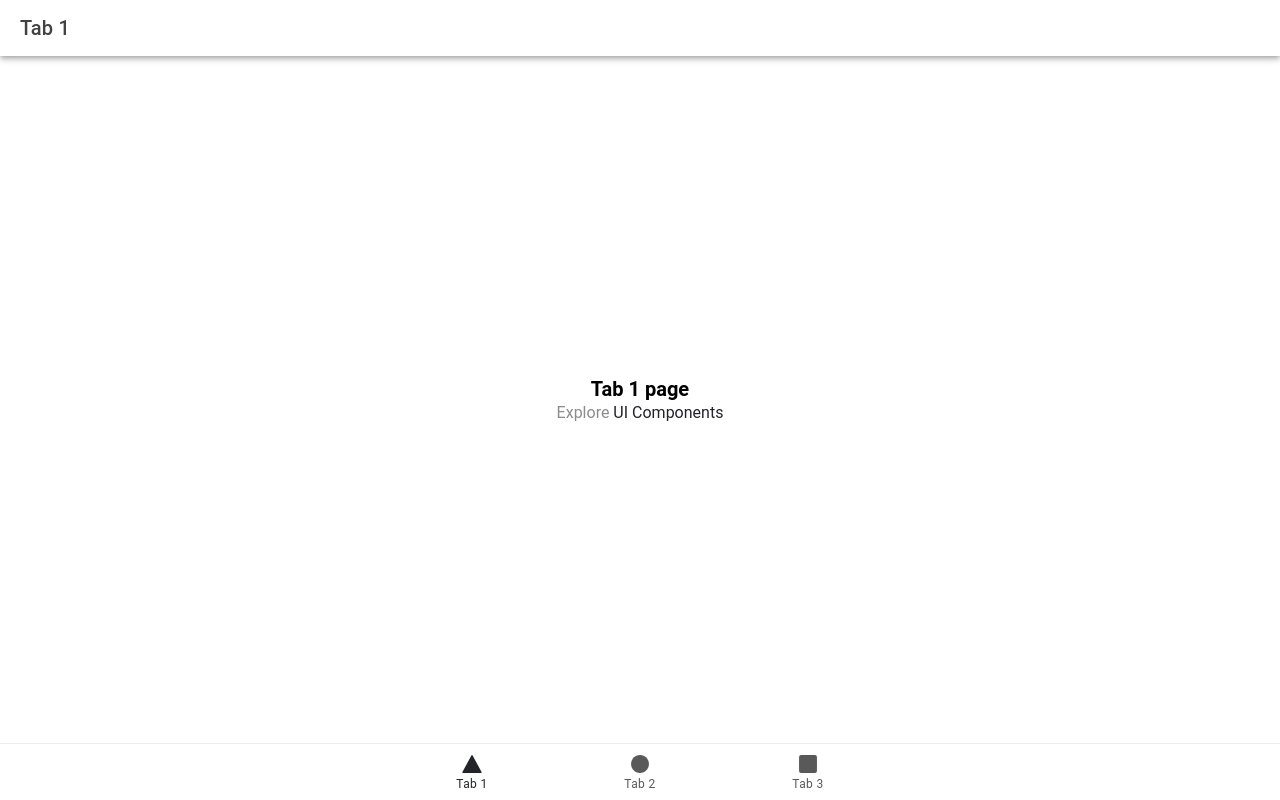
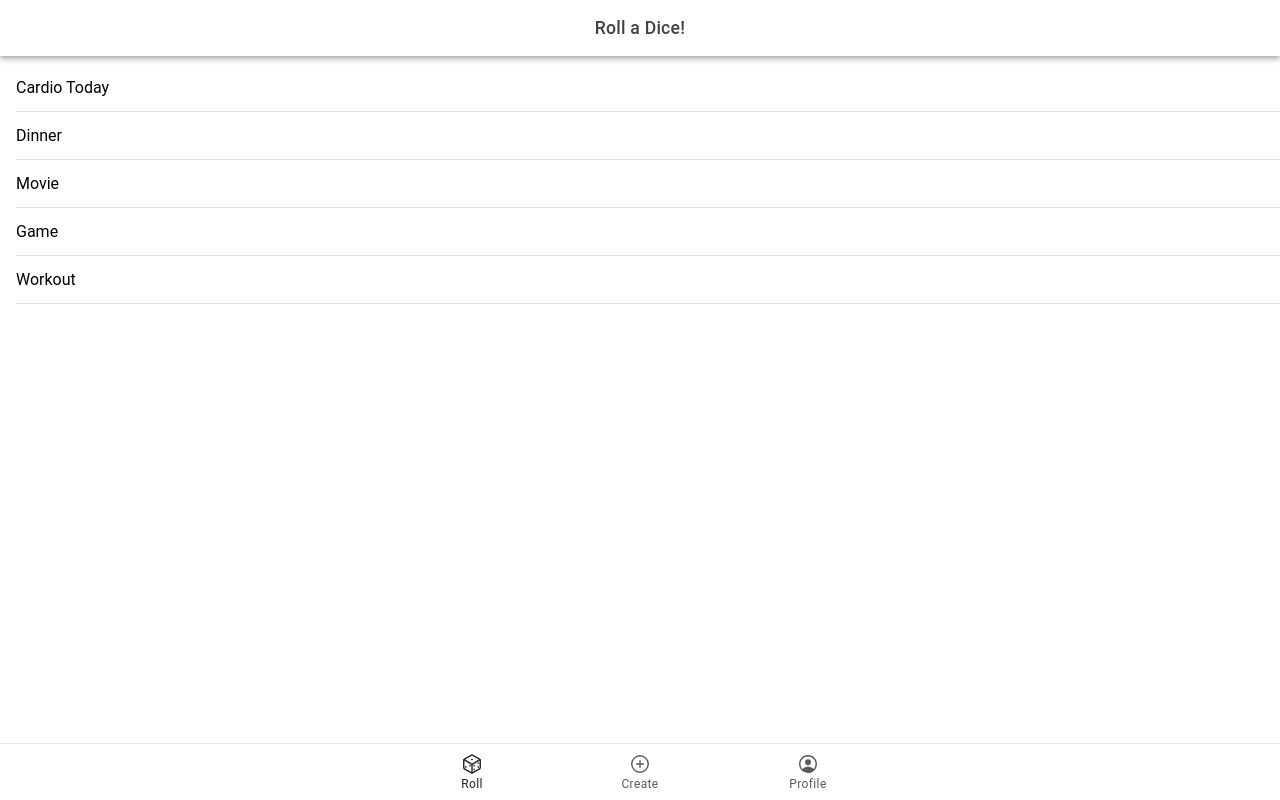
Before and after one commit to zheref/ChoiceDice, a React (Vite) app in the folder choice-dice-ionic/: page /tab1 in a window 1280 px wide. Built offline with nearby package versions, Linux system fonts and the light colour scheme.

Commit message:
First iteration of UI for roll screen

```diff
--- a/choice-dice-ionic/src/App.tsx
+++ b/choice-dice-ionic/src/App.tsx
@@ -10,8 +10,8 @@ import {
   setupIonicReact
 } from '@ionic/react';
 import { IonReactRouter } from '@ionic/react-router';
-import { ellipse, square, triangle } from 'ionicons/icons';
-import Tab1 from './ui/pages/Tab1';
+import { ellipse, square, triangle, diceOutline, addCircleOutline, personCircleOutline } from 'ionicons/icons';
+import Roll from './ui/pages/Roll';
 import Tab2 from './ui/pages/Tab2';
 import Tab3 from './ui/pages/Tab3';
 
@@ -42,7 +42,7 @@ const App: React.FC = () => (
       <IonTabs>
         <IonRouterOutlet>
           <Route exact path="/tab1">
-            <Tab1 />
+            <Roll />
           </Route>
           <Route exact path="/tab2">
             <Tab2 />
@@ -56,16 +56,16 @@ const App: React.FC = () => (
         </IonRouterOutlet>
         <IonTabBar slot="bottom">
           <IonTabButton tab="tab1" href="/tab1">
-            <IonIcon aria-hidden="true" icon={triangle} />
-            <IonLabel>Tab 1</IonLabel>
+            <IonIcon aria-hidden="true" icon={diceOutline} />
+            <IonLabel>Roll</IonLabel>
           </IonTabButton>
           <IonTabButton tab="tab2" href="/tab2">
-            <IonIcon aria-hidden="true" icon={ellipse} />
-            <IonLabel>Tab 2</IonLabel>
+            <IonIcon aria-hidden="true" icon={addCircleOutline} />
+            <IonLabel>Create</IonLabel>
           </IonTabButton>
           <IonTabButton tab="tab3" href="/tab3">
-            <IonIcon aria-hidden="true" icon={square} />
-            <IonLabel>Tab 3</IonLabel>
+            <IonIcon aria-hidden="true" icon={personCircleOutline} />
+            <IonLabel>Profile</IonLabel>
           </IonTabButton>
         </IonTabBar>
       </IonTabs>
--- /dev/null
+++ b/choice-dice-ionic/src/ui/pages/Roll/index.tsx
@@ -0,0 +1,48 @@
+import { IonButton, IonContent, IonHeader, IonItem, IonLabel, IonList, IonPage, IonTitle, IonToolbar } from '@ionic/react';
+import ExploreContainer from '../../components/ExploreContainer';
+import './styles.css';
+
+interface Dice {
+  id: number;
+  name: string;
+  options: string[];
+}
+
+// Dices Hardcoded Data Source
+// TODO: Migrate to Services
+const dices: Dice[] = [
+  { id: 1, name: 'Cardio Today', options: ['Elliptical', 'Bike', 'Swimming Pool', 'Park Walk'] },
+  { id: 2, name: 'Dinner', options: ['Tuna Avocado', 'Alejandria Salad', 'Tortilla Pizza', 'Benedict Eggs'] },
+  { id: 3, name: 'Movie', options: ['The Godfather', 'The Matrix', 'The Lord of the Rings', 'The Shawshank Redemption'] },
+  { id: 4, name: 'Game', options: ['Chess', 'Monopoly', 'Poker', 'Dungeons & Dragons'] },
+  { id: 5, name: 'Workout', options: ['Push Ups', 'Pull Ups', 'Squats', 'Lunges'] }
+]
+
+const Roll: React.FC = () => {
+  return (
+    <IonPage>
+      <IonHeader>
+        <IonToolbar>
+          <IonTitle>Roll a Dice!</IonTitle>
+        </IonToolbar>
+      </IonHeader>
+      <IonContent fullscreen>
+        <IonHeader collapse="condense">
+          <IonToolbar>
+            <IonTitle size="large">Tab 1</IonTitle>
+          </IonToolbar>
+        </IonHeader>
+        <IonList>
+          {dices.map(dice => (
+            <IonItem key={dice.id}>
+              <IonLabel>{dice.name}</IonLabel>
+              {/* <IonButton onClick={() => rollDice(dice.id)}>Roll</IonButton> */}
+            </IonItem>
+          ))}
+        </IonList>
+      </IonContent>
+    </IonPage>
+  );
+};
+
+export default Roll;
--- /dev/null
+++ b/choice-dice-ionic/src/ui/pages/Roll/styles.css
@@ -0,0 +1,4 @@
+ion-title {
+    text-align: center;
+    font-size: 1.1em;
+}
--- a/choice-dice-ionic/src/ui/pages/Tab1.tsx
+++ /dev/null
@@ -1,25 +0,0 @@
-import { IonContent, IonHeader, IonPage, IonTitle, IonToolbar } from '@ionic/react';
-import ExploreContainer from '../components/ExploreContainer';
-import './Tab1.css';
-
-const Tab1: React.FC = () => {
-  return (
-    <IonPage>
-      <IonHeader>
-        <IonToolbar>
-          <IonTitle>Tab 1</IonTitle>
-        </IonToolbar>
-      </IonHeader>
-      <IonContent fullscreen>
-        <IonHeader collapse="condense">
-          <IonToolbar>
-            <IonTitle size="large">Tab 1</IonTitle>
-          </IonToolbar>
-        </IonHeader>
-        <ExploreContainer name="Tab 1 page" />
-      </IonContent>
-    </IonPage>
-  );
-};
-
-export default Tab1;
```
Also changed, not shown: choice-dice-ionic/src/ui/pages/Tab1.css (deleted).
